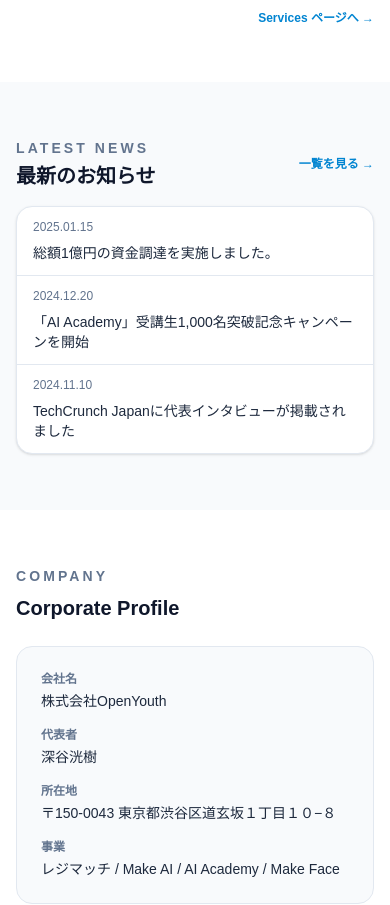
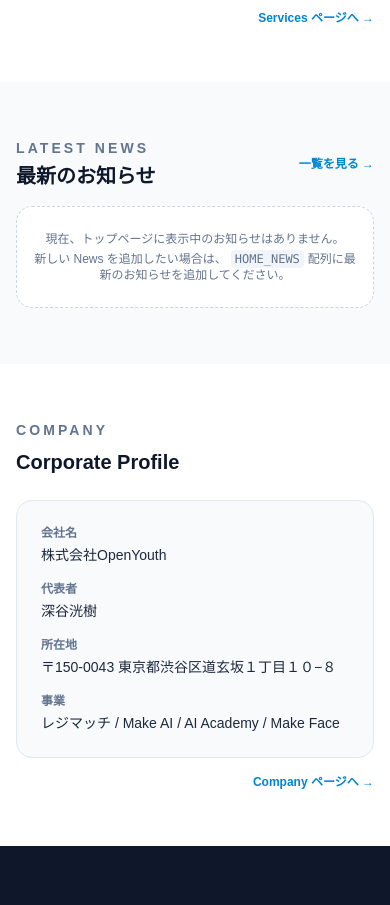
Before and after one commit to ten7dollar/openyouth-site, a Next.js app: page / in a window 390 px wide. Shown: the part 2640-3545 px from the top of the page. Built offline with nearby package versions, Linux system fonts and the light colour scheme.

Commit message:
Update home layout for mobile

```diff
--- a/app/page.tsx
+++ b/app/page.tsx
@@ -2,22 +2,30 @@
 import Image from "next/image";
 import Link from "next/link";
 
-const HOME_NEWS = [
-  {
-    date: "2025.01.15",
-    title: "総額1億円の資金調達を実施しました。",
-  },
-  {
-    date: "2024.12.20",
-    title: "「AI Academy」受講生1,000名突破記念キャンペーンを開始",
-  },
-  {
-    date: "2024.11.10",
-    title: "TechCrunch Japanに代表インタビューが掲載されました",
-  },
-];
+/**
+ * 🔔 HOME_NEWS の使い方
+ *
+ * - News ページ（app/news/page.tsx）の NEWS_ITEMS と同じ内容を、
+ *   「トップに載せたい最新◯件」だけここにコピーする想定です。
+ * - いまは公開前のダミーを消すために空配列にしています。
+ * - 実際にお知らせを追加したら、この配列に
+ *   { date, title } を追加すればトップの「Latest News」に反映されます。
+ *
+ * 例:
+ * const HOME_NEWS: HomeNewsItem[] = [
+ *   { date: "2026.01.01", title: "◯◯◯◯◯◯をリリースしました。" },
+ * ];
+ */
+type HomeNewsItem = {
+  date: string; // YYYY.MM.DD 表記
+  title: string;
+};
+
+const HOME_NEWS: HomeNewsItem[] = []; // ← 今はダミーを消すため空にしておく
 
 export default function HomePage() {
+  const hasHomeNews = HOME_NEWS.length > 0;
+
   return (
     <div>
       {/* ================================
@@ -239,19 +247,34 @@ export default function HomePage() {
             </Link>
           </div>
 
+          {hasHomeNews ? (
             <div className="mt-4 divide-y divide-slate-200 rounded-2xl border border-slate-200 bg-white text-sm shadow-sm">
               {HOME_NEWS.map((item) => (
                 <div
-                key={item.title}
+                  key={`${item.date}-${item.title}`}
                   className="flex flex-col gap-2 px-4 py-3 sm:flex-row sm:items-center sm:gap-6 sm:px-6"
                 >
                   <time className="text-xs font-medium text-slate-500 sm:w-32">
                     {item.date}
                   </time>
-                <p className="flex-1 text-sm text-slate-800">{item.title}</p>
+                  <p className="flex-1 text-sm text-slate-800">
+                    {item.title}
+                  </p>
                 </div>
               ))}
             </div>
+          ) : (
+            <div className="mt-4 rounded-2xl border border-dashed border-slate-300 bg-white px-4 py-6 text-center text-xs text-slate-500 sm:px-6">
+              <p>現在、トップページに表示中のお知らせはありません。</p>
+              <p className="mt-1">
+                新しい News を追加したい場合は、
+                <code className="mx-1 rounded bg-slate-100 px-1 py-0.5">
+                  HOME_NEWS
+                </code>
+                配列に最新のお知らせを追加してください。
+              </p>
+            </div>
+          )}
         </div>
       </section>
 
```
Lines whose indentation alone changed are shown as unchanged.
